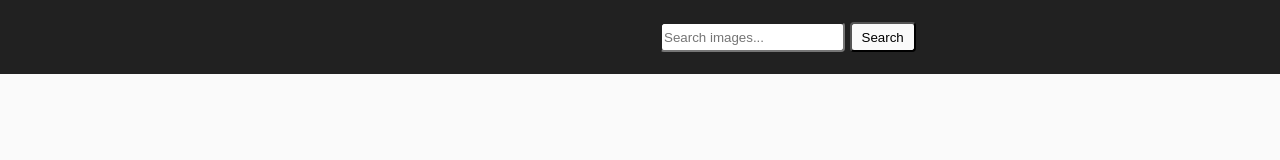
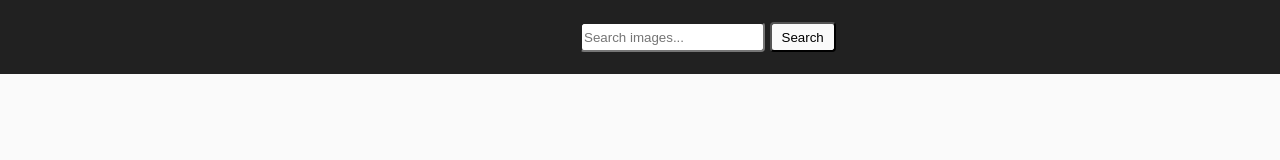
Before and after one commit to Maks-Budiukin/goit-js-hw-11, a website built with Parcel: page src/index.html in a window 1280 px wide. Built offline with nearby package versions, Linux system fonts and the light colour scheme; what simplelightbox would draw is missing.

Commit message:
fixed container

```diff
--- a/src/css/styles.css
+++ b/src/css/styles.css
@@ -115,7 +115,7 @@ img {
 }
 
 .container {
-  width: 1600px;
+  width: 1440px;
   margin-left: auto;
   margin-right: auto;
   margin-top: auto;
```
